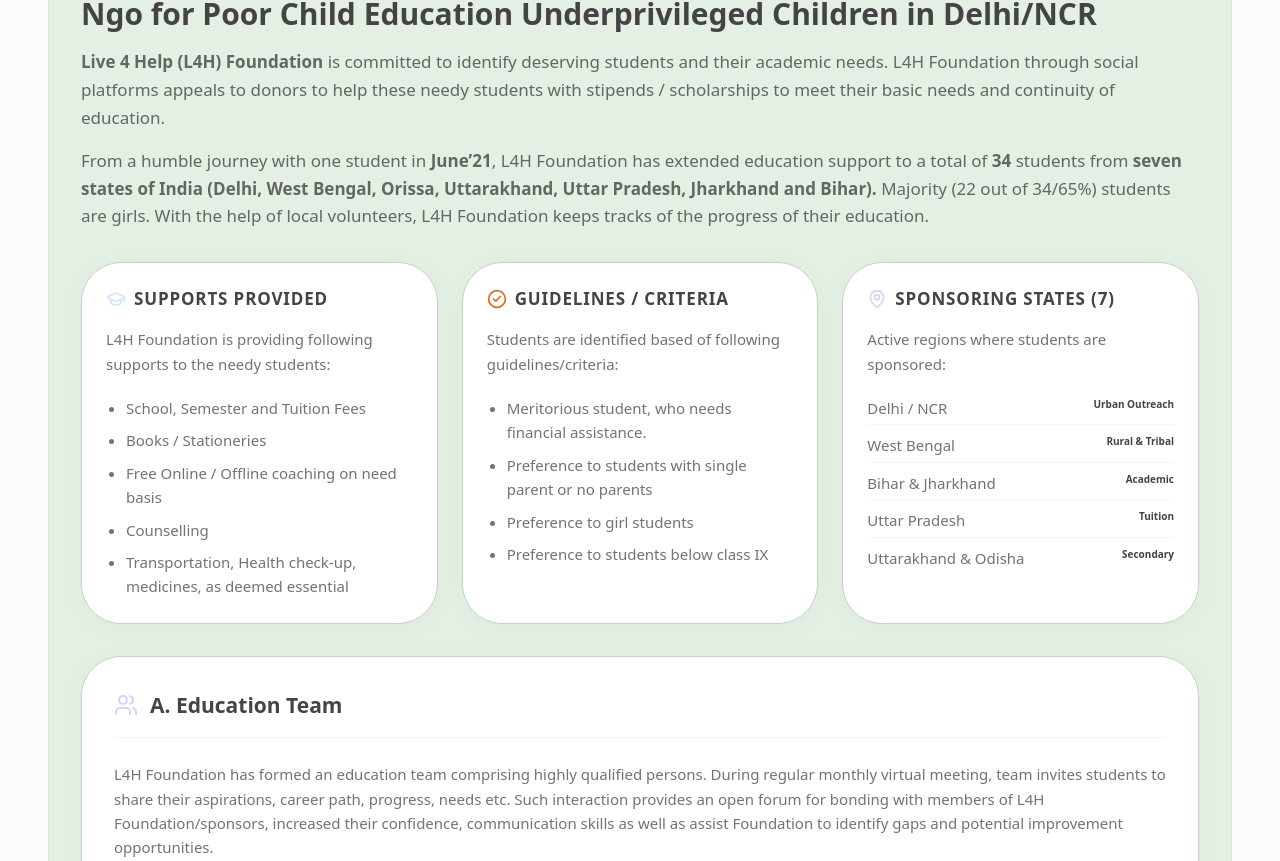
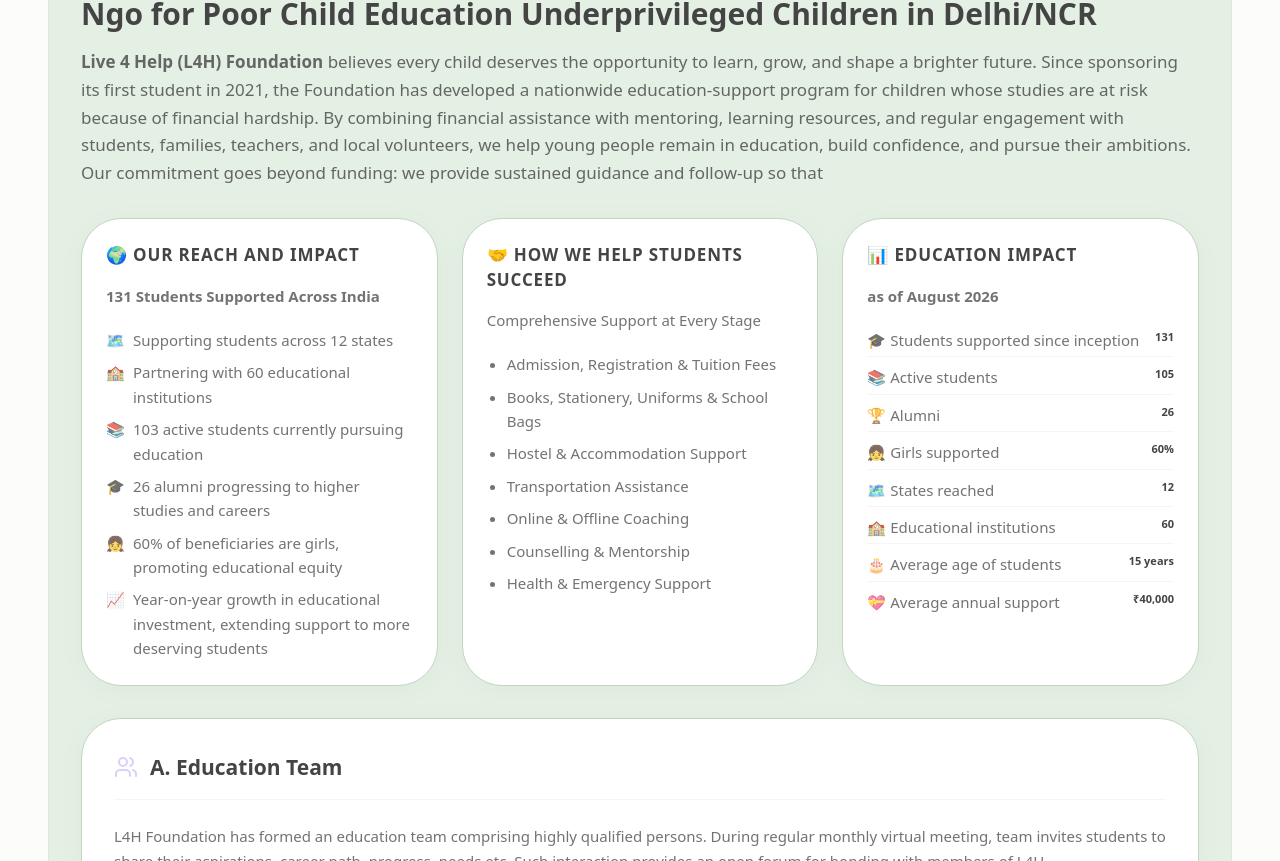
Before and after one commit to Anujkr8674/ngo1, a Next.js app: page /impact in a window 1280 px wide. Shown: the part 944-1805 px from the top of the page. Built offline with nearby package versions, Linux system fonts and the light colour scheme; no server answers; the database is empty.

Commit message:
Update Our Reach and Impact and Education Impact stats on Our Impact page

```diff
--- a/app/impact/page.tsx
+++ b/app/impact/page.tsx
@@ -104,60 +104,106 @@
                 <div className="flex flex-col gap-4">
                   <h3 className="font-display font-bold text-3xl text-foreground">Ngo for Poor Child Education Underprivileged Children in Delhi/NCR</h3>
                   <p className="text-sm text-foreground/80 leading-relaxed">
-                    <strong>Live 4 Help (L4H) Foundation</strong> is committed to identify deserving students and their academic needs. L4H Foundation through social platforms appeals to donors to help these needy students with stipends / scholarships to meet their basic needs and continuity of education.
+                    <strong>Live 4 Help (L4H) Foundation</strong> believes every child deserves the opportunity to learn, grow, and shape a brighter future. Since sponsoring its first student in 2021, the Foundation has developed a nationwide education-support program for children whose studies are at risk because of financial hardship. By combining financial assistance with mentoring, learning resources, and regular engagement with students, families, teachers, and local volunteers, we help young people remain in education, build confidence, and pursue their ambitions. Our commitment goes beyond funding: we provide sustained guidance and follow-up so that
                   </p>
-                  <p className="text-sm text-foreground/80 leading-relaxed">
+                  {/* <p className="text-sm text-foreground/80 leading-relaxed">
                     From a humble journey with one student in <strong>June’21</strong>, L4H Foundation has extended education support to a total of <strong>34</strong> students from <strong>seven states of India (Delhi, West Bengal, Orissa, Uttarakhand, Uttar Pradesh, Jharkhand and Bihar).</strong> Majority (22 out of 34/65%) students are girls. With the help of local volunteers, L4H Foundation keeps tracks of the progress of their education.
-                  </p>
+                  </p> */}
                 </div>
 
                 {/* 3-Column Grid: Support Scope, Guidelines, and Sponsoring States */}
-                <div className="grid grid-cols-1 md:grid-cols-3 gap-6">
-                  <Card className="p-6 rounded-[2.5rem] border border-[#C1D6C1] shadow-soft flex flex-col gap-4 bg-white">
+                <div className="grid grid-cols-1 md:grid-cols-3 gap-6">                  <Card className="p-6 rounded-[2.5rem] border border-[#C1D6C1] shadow-soft flex flex-col gap-4 bg-white">
                     <div className="flex items-center gap-2">
-                      <GraduationCap className="w-5 h-5 text-primary" />
-                      <h4 className="font-bold text-sm text-foreground uppercase tracking-wider">Supports Provided</h4>
+                      <h4 className="font-bold text-sm text-foreground uppercase tracking-wider">🌍 Our Reach and Impact</h4>
                     </div>
-                    <p className="text-xs text-foreground/75 leading-relaxed mb-1">
-                      L4H Foundation is providing following supports to the needy students:
+                    <p className="text-xs text-foreground/75 leading-relaxed mb-1 font-semibold">
+                      131 Students Supported Across India
                     </p>
-                    <ul className="flex flex-col gap-2 text-xs text-foreground/75 list-disc pl-5 leading-relaxed">
-                      <li>School, Semester and Tuition Fees</li>
-                      <li>Books / Stationeries</li>
-                      <li>Free Online / Offline coaching on need basis</li>
-                      <li>Counselling</li>
-                      <li>Transportation, Health check-up, medicines, as deemed essential</li>
+                    <ul className="flex flex-col gap-2 text-xs text-foreground/75 leading-relaxed">
+                      <li className="flex items-start gap-2">
+                        <span>🗺️</span>
+                        <span>Supporting students across 12 states</span>
+                      </li>
+                      <li className="flex items-start gap-2">
+                        <span>🏫</span>
+                        <span>Partnering with 60 educational institutions</span>
+                      </li>
+                      <li className="flex items-start gap-2">
+                        <span>📚</span>
+                        <span>103 active students currently pursuing education</span>
+                      </li>
+                      <li className="flex items-start gap-2">
+                        <span>🎓</span>
+                        <span>26 alumni progressing to higher studies and careers</span>
+                      </li>
+                      <li className="flex items-start gap-2">
+                        <span>👧</span>
+                        <span>60% of beneficiaries are girls, promoting educational equity</span>
+                      </li>
+                      <li className="flex items-start gap-2">
+                        <span>📈</span>
+                        <span>Year-on-year growth in educational investment, extending support to more deserving students</span>
+                      </li>
                     </ul>
                   </Card>
                   <Card className="p-6 rounded-[2.5rem] border border-[#C1D6C1] shadow-soft flex flex-col gap-4 bg-white">
                     <div className="flex items-center gap-2">
-                      <CheckCircle2 className="w-5 h-5 text-[#DD6B20]" />
-                      <h4 className="font-bold text-sm text-foreground uppercase tracking-wider">Guidelines / Criteria</h4>
+                      {/* <GraduationCap className="w-5 h-5 text-primary" /> */}
+                      <h4 className="font-bold text-sm text-foreground uppercase tracking-wider">🤝 How We Help Students Succeed</h4>
                     </div>
                     <p className="text-xs text-foreground/75 leading-relaxed mb-1">
-                      Students are identified based of following guidelines/criteria:
+                      Comprehensive Support at Every Stage
                     </p>
                     <ul className="flex flex-col gap-2 text-xs text-foreground/75 list-disc pl-5 leading-relaxed">
-                      <li>Meritorious student, who needs financial assistance.</li>
-                      <li>Preference to students with single parent or no parents</li>
-                      <li>Preference to girl students</li>
-                      <li>Preference to students below class IX</li>
+                      <li>Admission, Registration & Tuition Fees</li>
+                      <li>Books, Stationery, Uniforms & School Bags</li>
+                      <li>Hostel & Accommodation Support</li>
+                      <li>Transportation Assistance</li>
+                      <li>Online & Offline Coaching</li>
+                      <li>Counselling & Mentorship</li>
+                      <li>Health & Emergency Support</li>
                     </ul>
                   </Card>
                   <Card className="p-6 rounded-[2.5rem] border border-[#C1D6C1] shadow-soft flex flex-col gap-4 bg-white">
                     <div className="flex items-center gap-2">
-                      <MapPin className="w-5 h-5 text-secondary" />
-                      <h4 className="font-bold text-sm text-foreground uppercase tracking-wider">Sponsoring States (7)</h4>
+                      <h4 className="font-bold text-sm text-foreground uppercase tracking-wider">📊 Education Impact</h4>
                     </div>
-                    <p className="text-xs text-foreground/75 leading-relaxed mb-1">
-                      Active regions where students are sponsored:
+                    <p className="text-xs text-foreground/75 leading-relaxed mb-1 font-semibold">
+                      as of August 2026
                     </p>
                     <ul className="flex flex-col gap-2 text-xs text-foreground/75 leading-relaxed">
-                      <li className="flex justify-between border-b border-foreground/5 pb-1"><span>Delhi / NCR</span> <span className="font-semibold text-foreground text-[10px]">Urban Outreach</span></li>
-                      <li className="flex justify-between border-b border-foreground/5 pb-1"><span>West Bengal</span> <span className="font-semibold text-foreground text-[10px]">Rural & Tribal</span></li>
-                      <li className="flex justify-between border-b border-foreground/5 pb-1"><span>Bihar & Jharkhand</span> <span className="font-semibold text-foreground text-[10px]">Academic</span></li>
-                      <li className="flex justify-between border-b border-foreground/5 pb-1"><span>Uttar Pradesh</span> <span className="font-semibold text-foreground text-[10px]">Tuition</span></li>
-                      <li className="flex justify-between pb-0"><span>Uttarakhand & Odisha</span> <span className="font-semibold text-foreground text-[10px]">Secondary</span></li>
+                      <li className="flex justify-between border-b border-foreground/5 pb-1">
+                        <span className="flex items-center gap-1.5">🎓 Students supported since inception</span>
+                        <span className="font-semibold text-foreground text-[11px]">131</span>
+                      </li>
+                      <li className="flex justify-between border-b border-foreground/5 pb-1">
+                        <span className="flex items-center gap-1.5">📚 Active students</span>
+                        <span className="font-semibold text-foreground text-[11px]">105</span>
+                      </li>
+                      <li className="flex justify-between border-b border-foreground/5 pb-1">
+                        <span className="flex items-center gap-1.5">🏆 Alumni</span>
+                        <span className="font-semibold text-foreground text-[11px]">26</span>
+                      </li>
+                      <li className="flex justify-between border-b border-foreground/5 pb-1">
+                        <span className="flex items-center gap-1.5">👧 Girls supported</span>
+                        <span className="font-semibold text-foreground text-[11px]">60%</span>
+                      </li>
+                      <li className="flex justify-between border-b border-foreground/5 pb-1">
+                        <span className="flex items-center gap-1.5">🗺️ States reached</span>
+                        <span className="font-semibold text-foreground text-[11px]">12</span>
+                      </li>
+                      <li className="flex justify-between border-b border-foreground/5 pb-1">
+                        <span className="flex items-center gap-1.5">🏫 Educational institutions</span>
+                        <span className="font-semibold text-foreground text-[11px]">60</span>
+                      </li>
+                      <li className="flex justify-between border-b border-foreground/5 pb-1">
+                        <span className="flex items-center gap-1.5">🎂 Average age of students</span>
+                        <span className="font-semibold text-foreground text-[11px]">15 years</span>
+                      </li>
+                      <li className="flex justify-between pb-0">
+                        <span className="flex items-center gap-1.5">💝 Average annual support</span>
+                        <span className="font-semibold text-foreground text-[11px]">₹40,000</span>
+                      </li>
                     </ul>
                   </Card>
                 </div>
```
